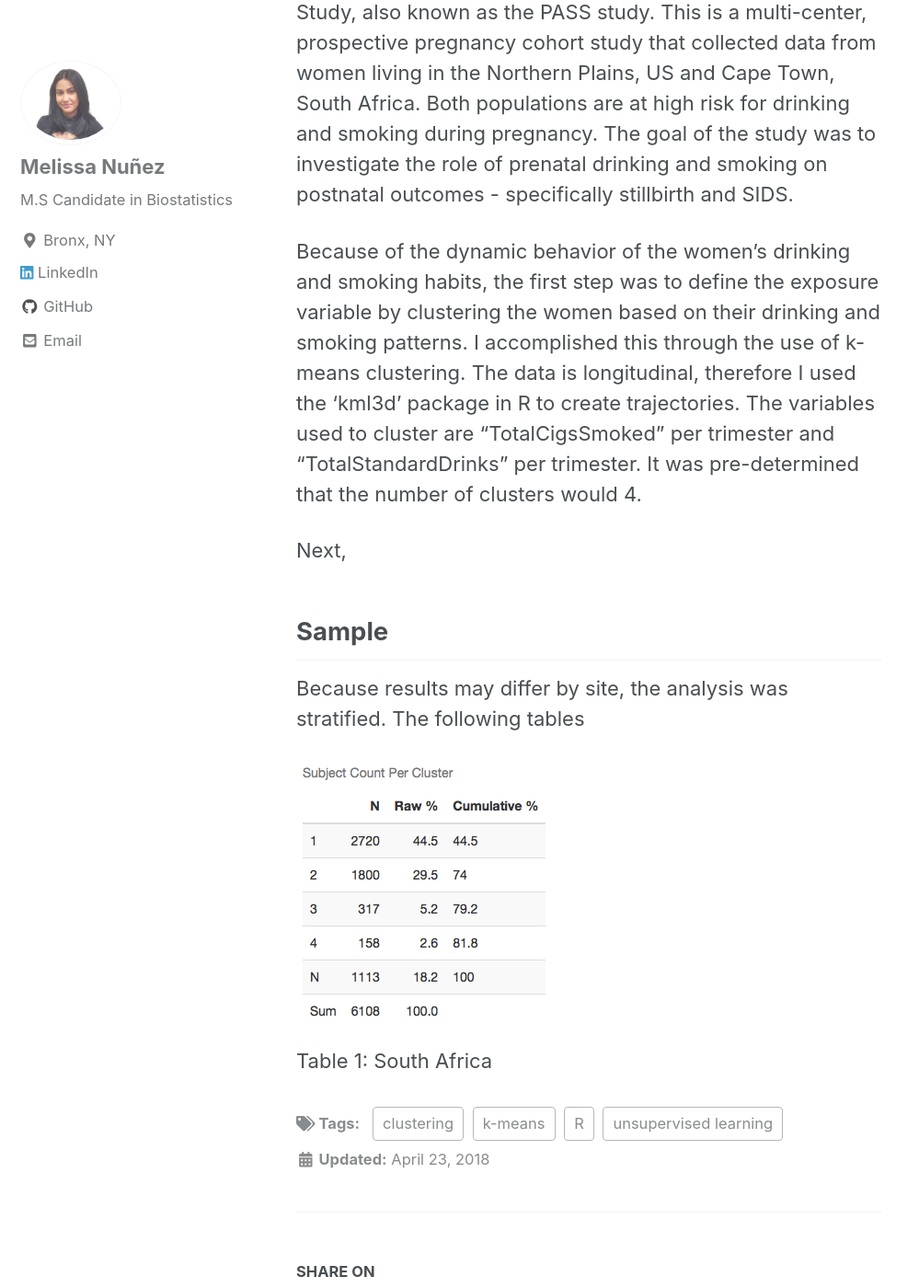
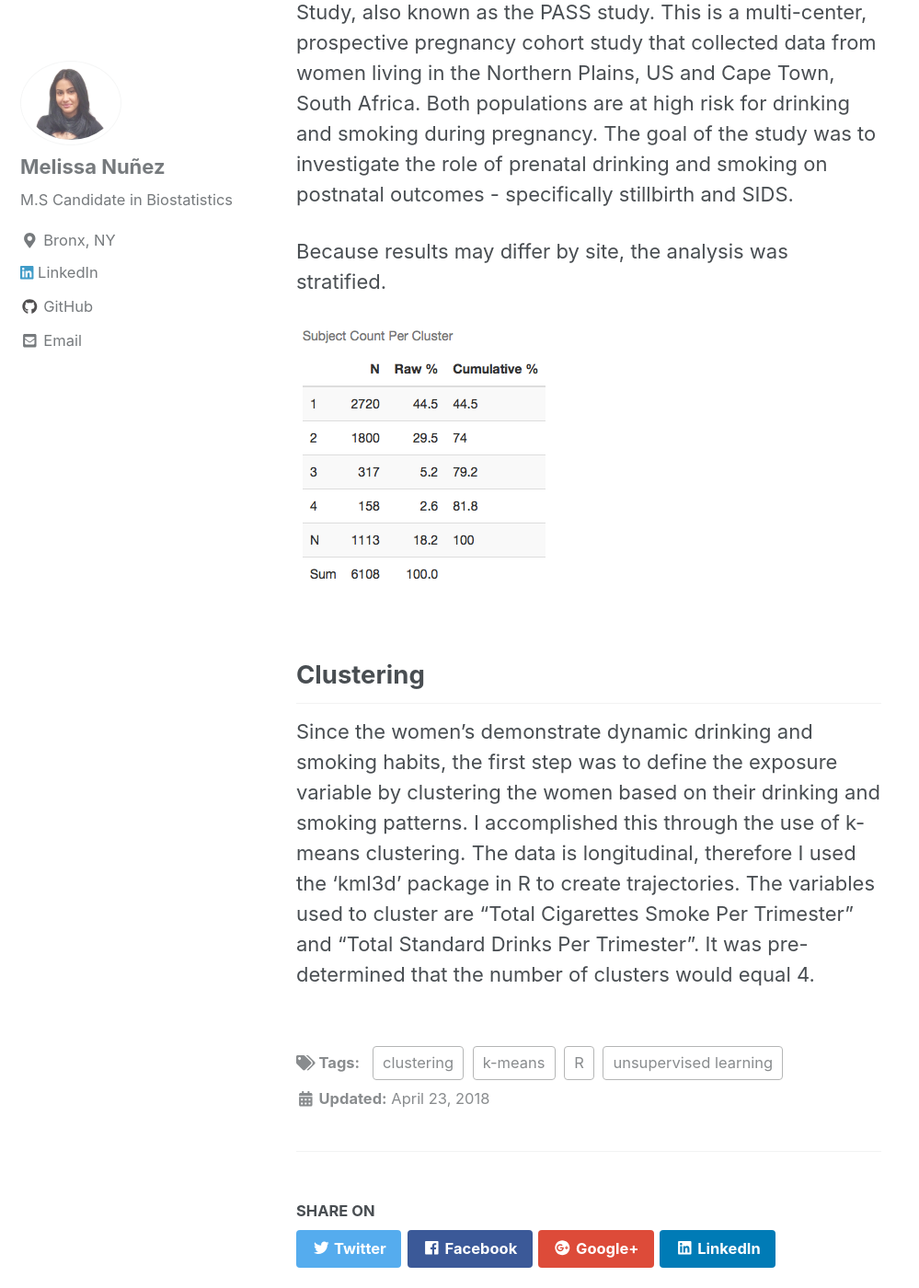
Before and after one commit to melissa-nunez/melissa-nunez.github.io, a Jekyll site: the page built from _posts/2019-02-12-kmeans-clustering.md, in a window 1280 px wide and 1400 px high, scrolled down 515 px. Shown: the whole window at 92% size, without its empty margins (0-999 px from the left). Built offline with Jekyll 4.4.1, drawn with Linux system fonts in a browser that asks for light colours; cached includes are drawn as plain includes.

Commit message:
CHANGELOG.md

```diff
--- a/_posts/2019-02-12-kmeans-clustering.md
+++ b/_posts/2019-02-12-kmeans-clustering.md
@@ -11,16 +11,10 @@ It is important to identify the drinking/smoking patterns of women during pregna
 
 For this project, I analyzed data from the Safe Passage Study, also known as the PASS study. This is a multi-center, prospective pregnancy cohort study that collected data from women living in the Northern Plains, US and Cape Town, South Africa. Both populations are at high risk for drinking and smoking during pregnancy. The goal of the study was to investigate the role of prenatal drinking and smoking on postnatal outcomes - specifically stillbirth and SIDS.
 
+Because results may differ by site, the analysis was stratified.
 
-Because of the dynamic behavior of the women's drinking and smoking habits, the first step was to define the exposure variable by clustering the women based on their drinking and smoking patterns. I accomplished this through the use of k-means clustering. The data is longitudinal, therefore I used the 'kml3d' package in R to create trajectories. The variables used to cluster are "TotalCigsSmoked" per trimester and "TotalStandardDrinks" per trimester. It was pre-determined that the number of clusters would 4.
+<img src="{{ site.url }}{{ site.baseurl }}/images/Table1_SA.png" alt="" class="center">
 
-Next,
+## Clustering
 
-## Sample
-
-Because results may differ by site, the analysis was stratified. The following tables
-
-<div class="image">
-<img src="{{ site.url }}{{ site.baseurl }}/images/Table1_SA.png" alt="" class="center">
-<div>Table 1: South Africa</div>
-</div>
+Since the women's demonstrate dynamic drinking and smoking habits, the first step was to define the exposure variable by clustering the women based on their drinking and smoking patterns. I accomplished this through the use of k-means clustering. The data is longitudinal, therefore I used the 'kml3d' package in R to create trajectories. The variables used to cluster are "Total Cigarettes Smoke Per Trimester" and "Total Standard Drinks Per Trimester". It was pre-determined that the number of clusters would equal 4.
```
